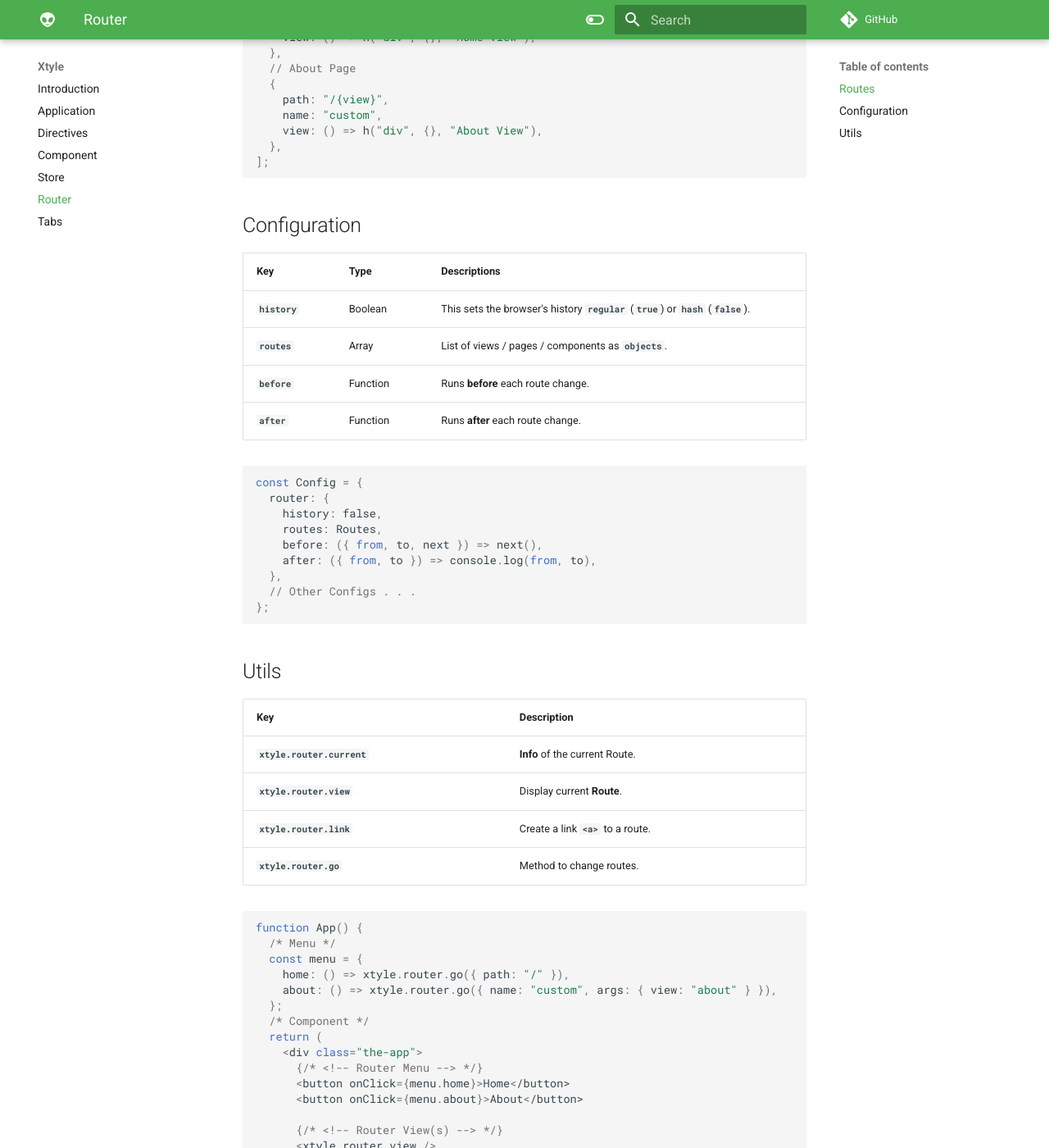
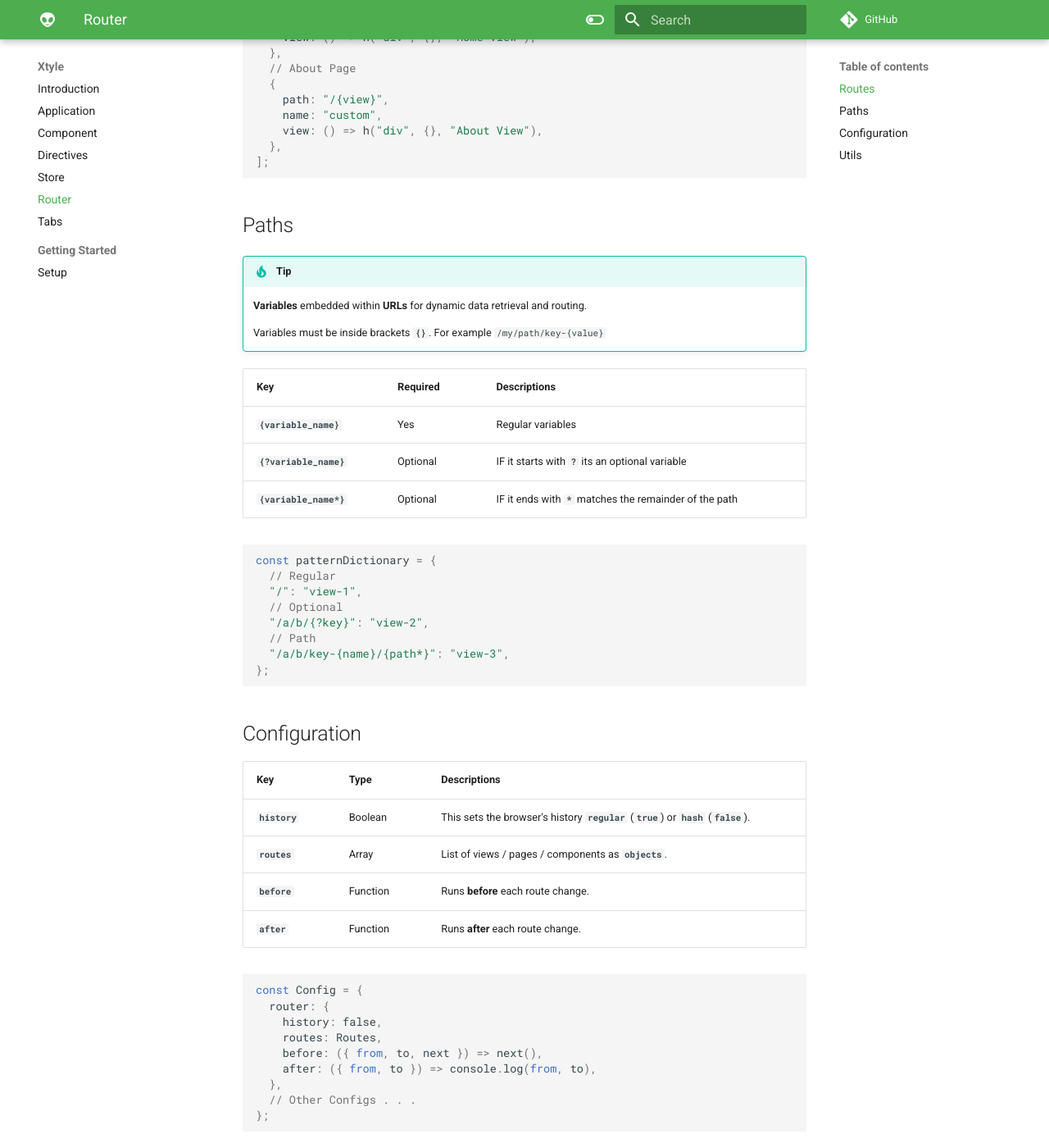
Before and after one commit to hlop3z/xtyle, an MkDocs documentation site: the page built from docs/docs/router.md, in a window 1280 px wide and 1400 px high, scrolled down 795 px. Shown: the whole window at 82% size. Built offline with MkDocs 1.6.1 and Material for MkDocs 9.7.7, drawn with Linux system fonts in a browser that asks for light colours; comment, search, counter and statistics services are not loaded.

Commit message:
xtyle-ts-template

````diff
--- a/docs/docs/router.md
+++ b/docs/docs/router.md
@@ -27,6 +27,31 @@ const Routes = [
     view: () => h("div", {}, "About View"),
   },
 ];
+```
+
+## Paths
+
+!!! tip
+
+    **Variables** embedded within **URLs** for dynamic data retrieval and routing.
+
+    Variables must be inside brackets **`{}`**. For example  `/my/path/key-{value}`
+
+| Key                    | Required | Descriptions                                              |
+| ---------------------- | -------- | --------------------------------------------------------- |
+| **`{variable_name}`**  | Yes      | Regular variables                                         |
+| **`{?variable_name}`** | Optional | IF it starts with **`?`** its an optional variable        |
+| **`{variable_name*}`** | Optional | IF it ends with **`*`** matches the remainder of the path |
+
+```js
+const patternDictionary = {
+  // Regular
+  "/": "view-1",
+  // Optional
+  "/a/b/{?key}": "view-2",
+  // Path
+  "/a/b/key-{name}/{path*}": "view-3",
+};
 ```
 
 ## Configuration
--- a/docs/mkdocs.yml
+++ b/docs/mkdocs.yml
@@ -6,12 +6,13 @@ copyright: Copyright © Hlop3z
 nav:
   - Introduction: index.md
   - Application: application.md
+  - Component: component.md
   - Directives: directives.md
-  - Component: component.md
   - Store: store.md
   - Router: router.md
   - Tabs: tabs.md
-  # - Getting Started: index.md
+  - Getting Started:
+      - Setup: tutorial/setup.md
 
 # Configurations
 extra_css:
````
Also changed, not shown: docs/docs/tutorial/setup.md (added), 2 other files.
